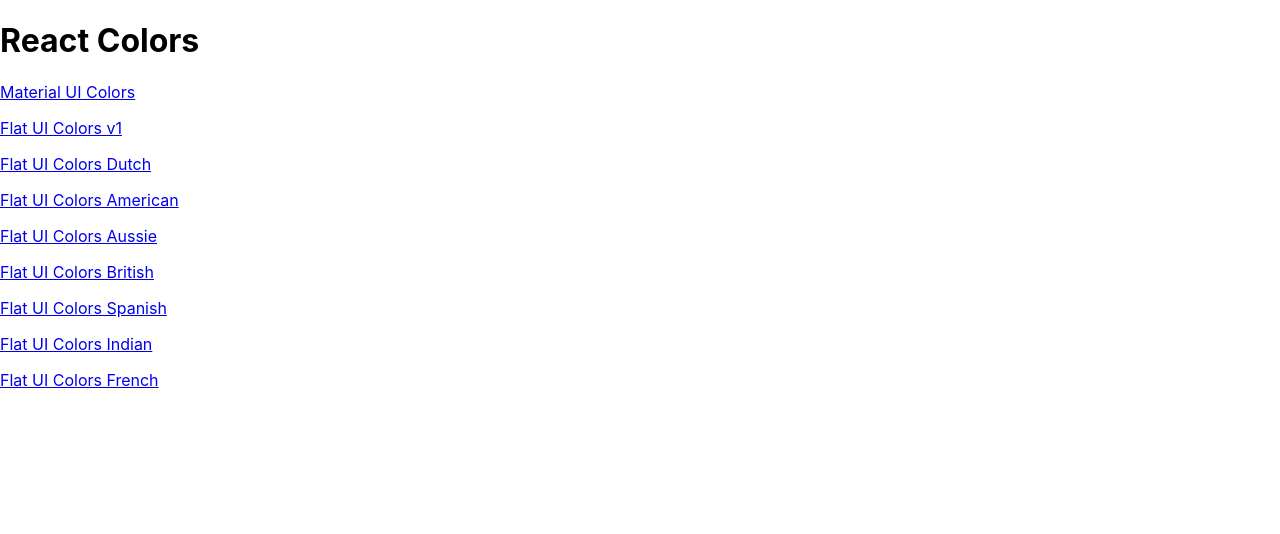
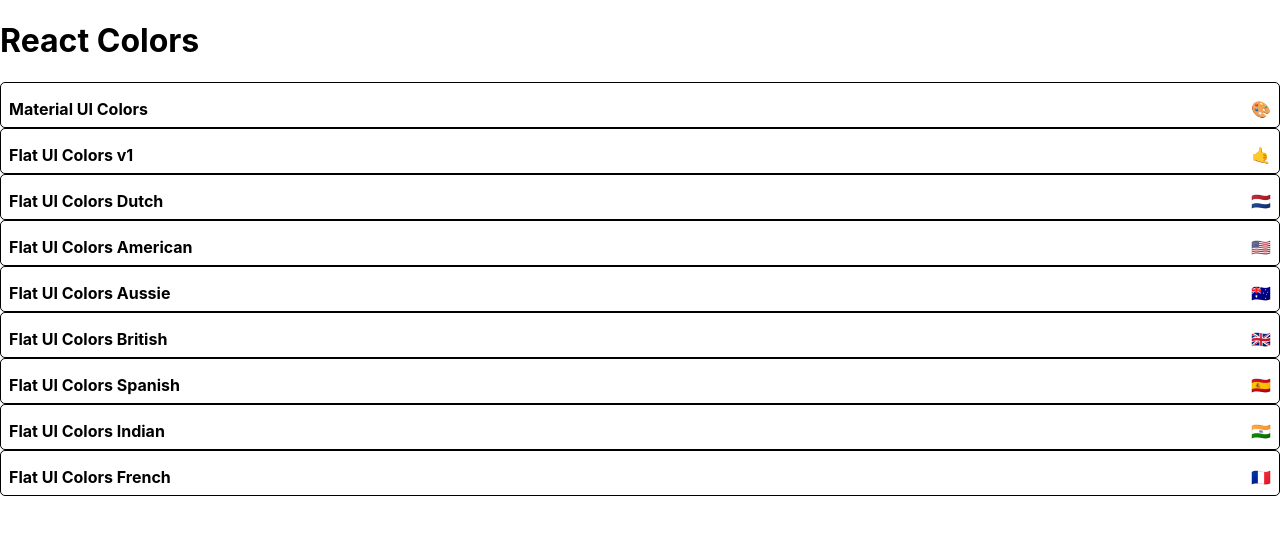
Before and after one commit to ashannon828/colors-app, a React (Create React App) app: page / in a window 1280 px wide. Shown: the top 534 px of the page. Built offline with nearby package versions, Linux system fonts and the light colour scheme.

Commit message:
started styling mini palette

```diff
--- a/package.json
+++ b/package.json
@@ -5,6 +5,7 @@
   "dependencies": {
     "@material-ui/core": "^4.4.3",
     "@material-ui/icons": "^4.4.3",
+    "@material-ui/styles": "^4.4.3",
     "chroma-js": "^2.0.6",
     "rc-slider": "^8.7.1",
     "react": "^16.9.0",
--- /dev/null
+++ b/src/MiniPalette.js
@@ -0,0 +1,48 @@
+import React from 'react'
+import { withStyles } from '@material-ui/styles'
+
+const styles = {
+	root: {
+		backgroundColor: 'white',
+		borderRadius: '5px',
+		border: '1px solid black',
+		padding: '0.5rem',
+		position: 'relative',
+		overflow: 'hidden',
+		'&:hover': {
+			cursor: 'pointer'
+		}
+	},
+	colors: { backgroundColor: 'grey' },
+	title: {
+		display: 'flex',
+		justifyContent: 'space-between',
+		alignItems: 'center',
+		margin: '0',
+		color: 'black',
+		paddingTop: '0.5rem',
+		fontSize: '1rem',
+		position: 'relative'
+	},
+	emoji: {
+		marginLeft: '0.5rem',
+		fontSize: '1.5rem'
+	}
+}
+
+function MiniPalette(props) {
+	const { classes, paletteName, emoji } = props
+
+	console.log(props)
+
+	return (
+		<div className={classes.root}>
+			<div className={classes.colors} />
+			<h5 className={classes.title}>
+				{paletteName} <span>{emoji}</span>
+			</h5>
+		</div>
+	)
+}
+
+export default withStyles(styles)(MiniPalette)
--- a/src/PaletteList.js
+++ b/src/PaletteList.js
@@ -1,5 +1,6 @@
 import React, { Component } from 'react'
 import { Link } from 'react-router-dom'
+import MiniPalette from './MiniPalette'
 
 class PaletteList extends Component {
 	render() {
@@ -7,11 +8,7 @@
 		return (
 			<div>
 				<h1>React Colors</h1>
-				{palettes.map((palette) => (
-					<p key={palette.id}>
-						<Link to={`/palette/${palette.id}`}>{palette.paletteName}</Link>
-					</p>
-				))}
+				{palettes.map((palette) => <MiniPalette {...palette} />)}
 			</div>
 		)
 	}
```
